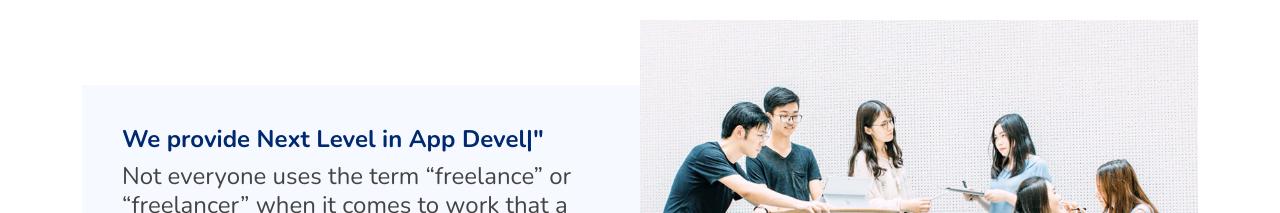
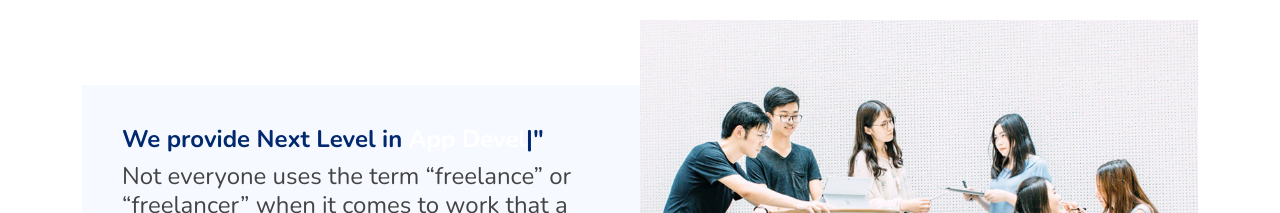
Before and after one commit to sagartiwari5030/neocybertechnologies, a plain HTML site: page index.html in a window 1280 px wide. Shown: the part 840-1053 px from the top of the page. Drawn offline with nearby package versions, Linux system fonts and the light colour scheme.

Commit message:
AUTOTYPE

```diff
--- a/assets/css/style.css
+++ b/assets/css/style.css
@@ -677,6 +677,11 @@ section {
   margin: 0;
 }
 
+.auto-type{
+             color: #FFF;
+}
+
+
 .features .feature-box i {
   line-height: 0;
   background: #ecf3ff;
```
